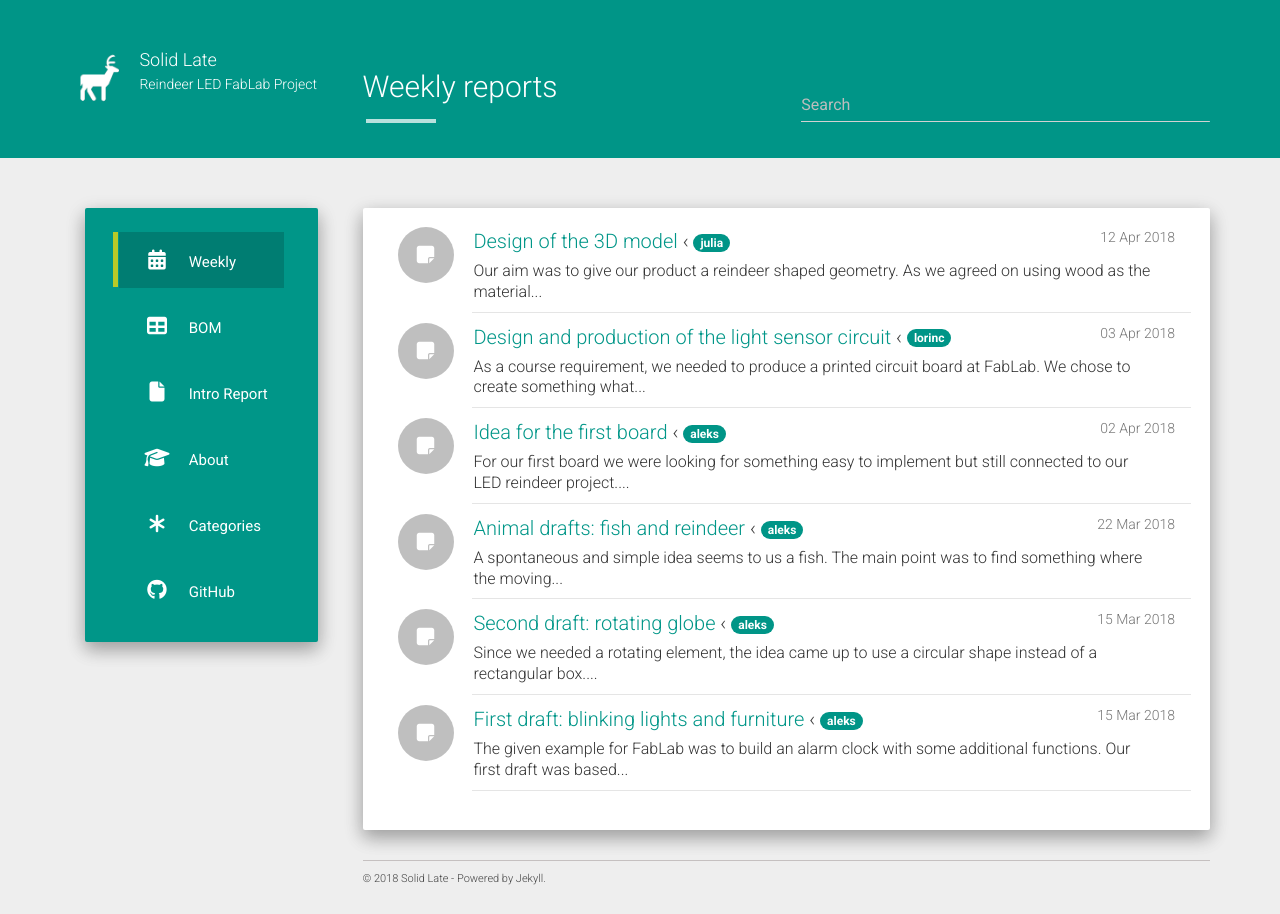
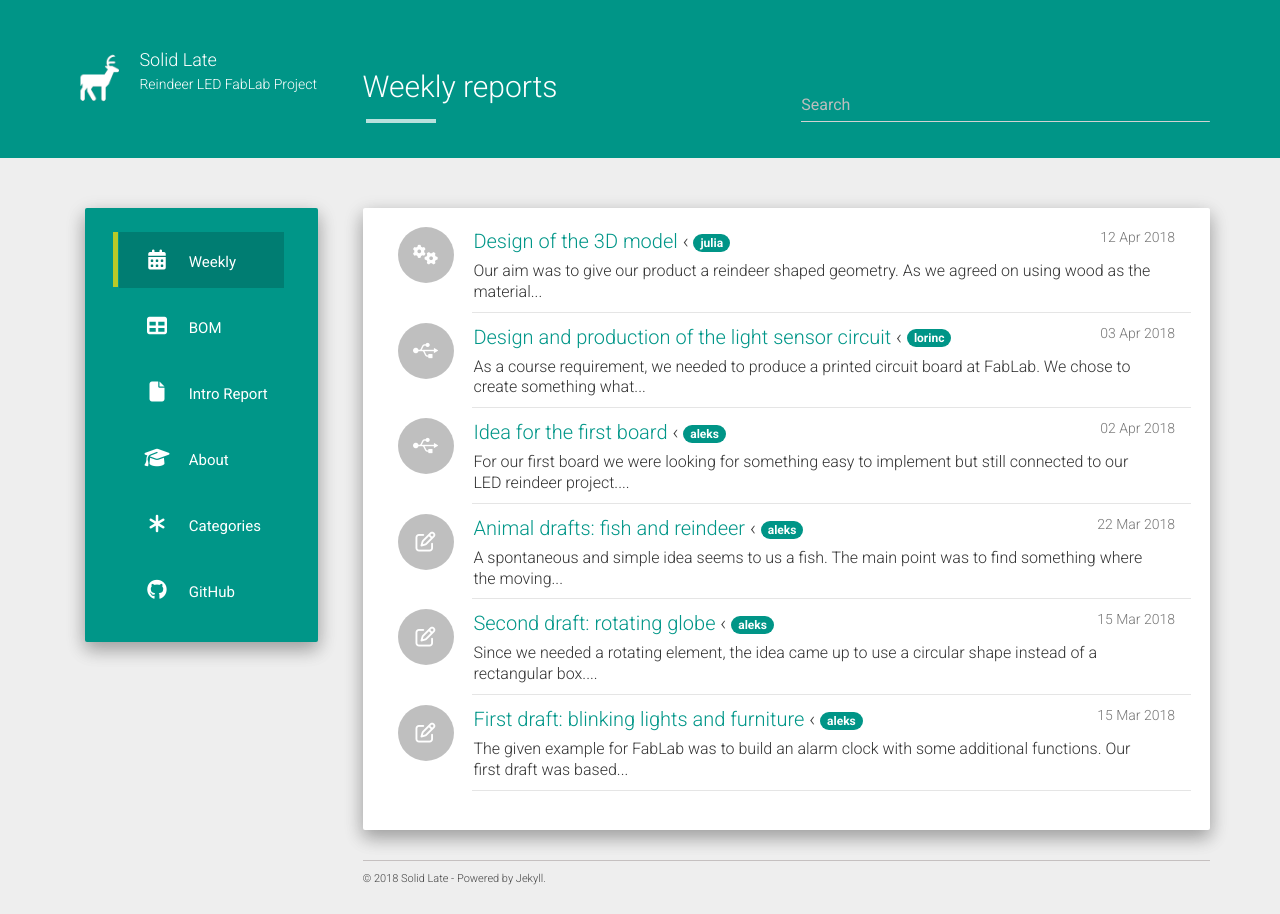
Before and after one commit to solid-late/solid-late.github.io, a Jekyll site: the page built from index.html, in a window 1280 px wide. Built offline with Jekyll 4.4.1, drawn with Linux system fonts in a browser that asks for light colours; nearby versions of some CDN libraries; the list of posts is cut into pages by our own code.

Commit message:
added category-specific icons to index.html

```diff
--- a/index.html
+++ b/index.html
@@ -7,7 +7,12 @@ title: Weekly reports
       {% for post in paginator.posts %}
       <div class="list-group-item">
         <div class="row-action-primary">
-          <i class="fa fa-sticky-note"></i>
+          {% for cat in site.data.categories %}
+            {% if post.category == cat.name %}
+              <i class="fa {{ cat.icon }}"></i>
+              {% break %}
+            {% endif %}
+          {% endfor %}
         </div>
         <div class="row-content">
           <div class="least-content">{{ post.date | date_to_string }}</div>
```
Also changed, not shown: _data/categories.json (added, +14 -0 lines).
